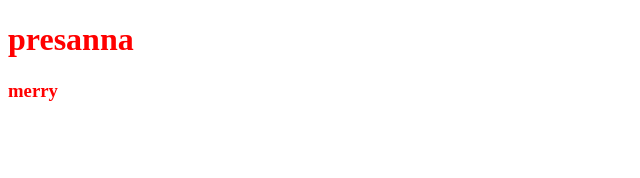
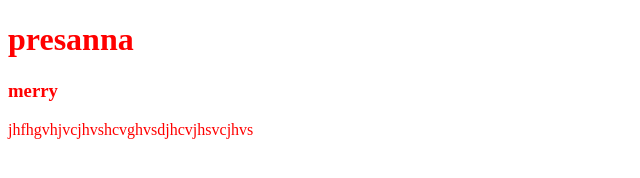
Before and after one commit to kutcharlapatiprasanna-svg/govindproject, a plain HTML site: page index.html in a window 1280 px wide. Shown: the whole page, without its empty margins (0-640 px from the left). Drawn offline with Linux system fonts and the light colour scheme.

Commit message:
prasanna

```diff
--- a/index.html
+++ b/index.html
@@ -9,5 +9,6 @@
 <body>
     <h1>presanna</h1>
     <h3>merry</h3>
+    <p>jhfhgvhjvcjhvshcvghvsdjhcvjhsvcjhvs</p>
 </body>
 </html>
```
